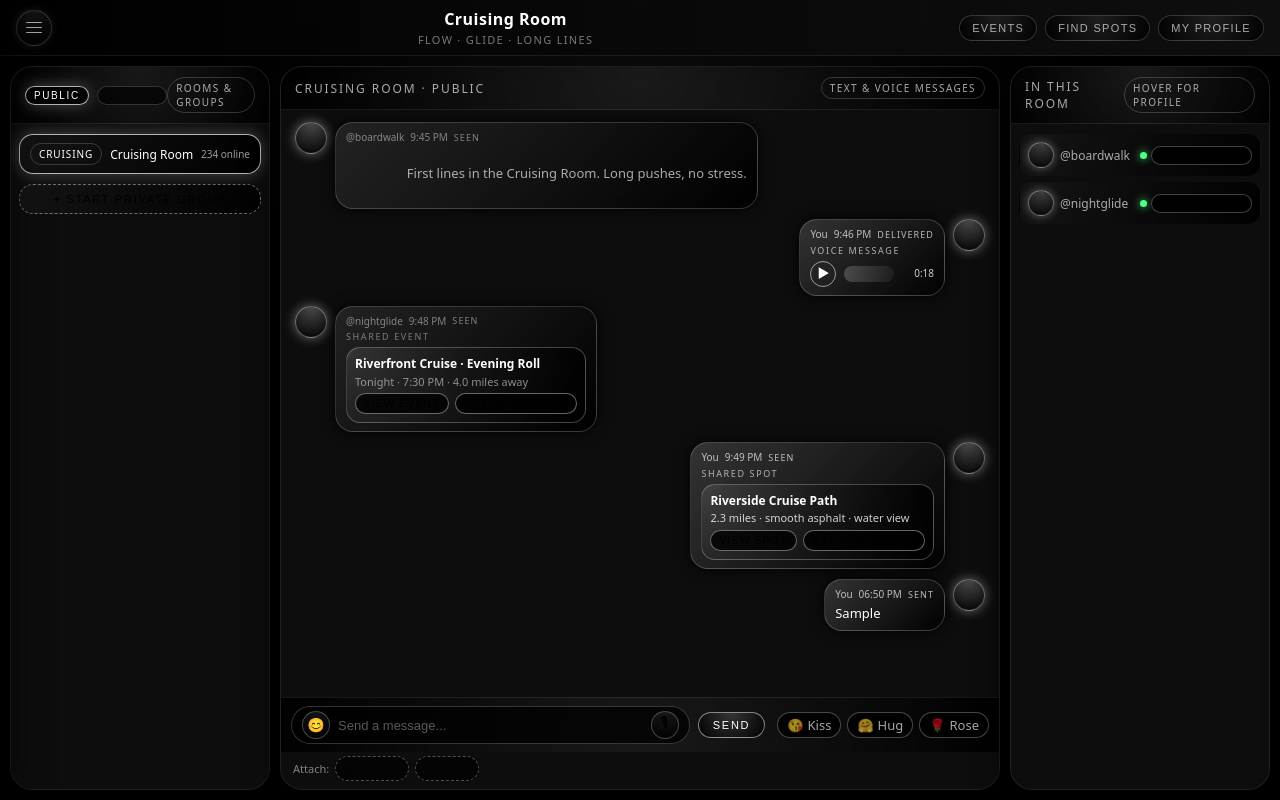
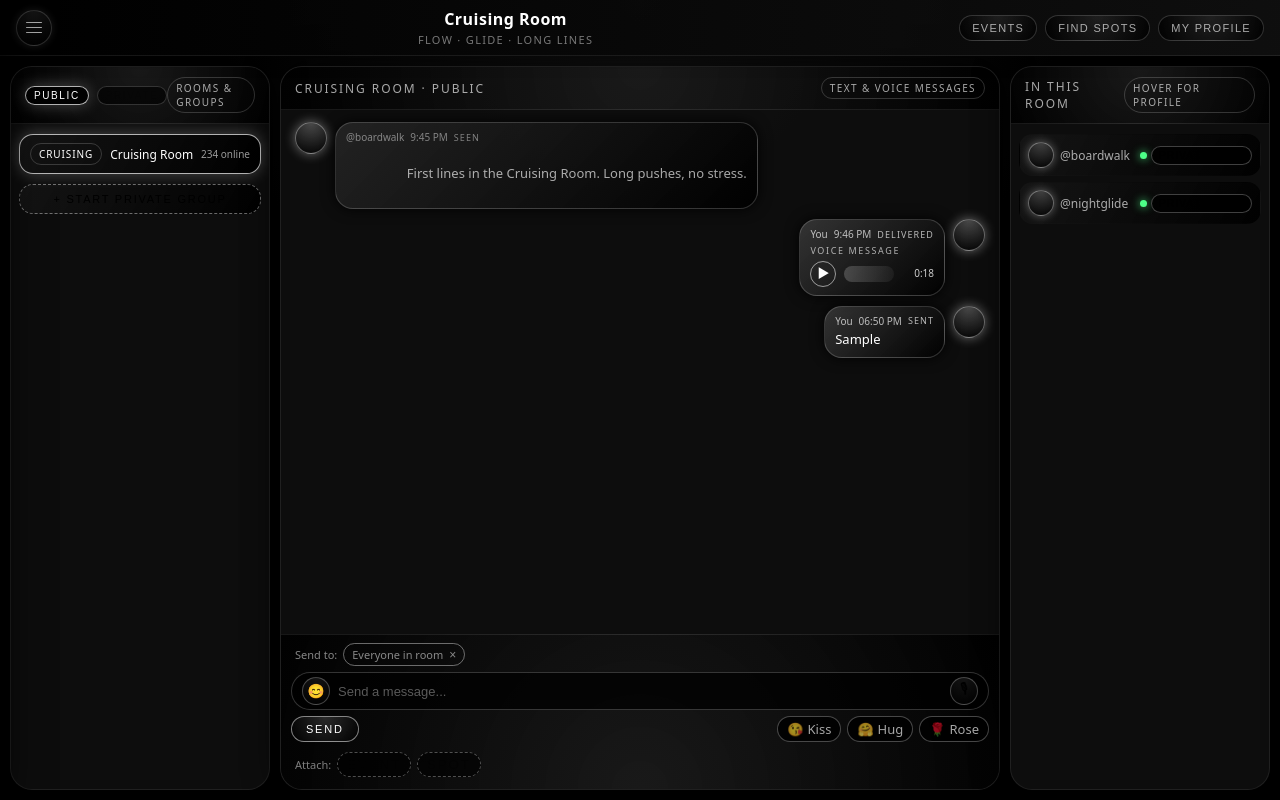
Before and after one commit to boardwalkclay1/RollnConnect, a plain HTML site: page roll_app/room-cruising.html in a window 1280 px wide. Both pictures are taken after typing "Sample" into the empty fields and a click on the button "SEND". Drawn offline with Linux system fonts and the light colour scheme.

Commit message:
Update room-cruising.html

```diff
--- a/roll_app/room-cruising.html
+++ b/roll_app/room-cruising.html
@@ -35,8 +35,8 @@
       background: radial-gradient(circle at top, #151515 0, #000 45%, #000 100%);
       color: var(--accent-soft);
       font-family: system-ui, -apple-system, BlinkMacSystemFont, "SF Pro Text", sans-serif;
-      height: 100vh;
-      overflow: hidden;
+      min-height: 100vh;
+      overflow-y: auto;
     }
 
     a {
@@ -47,7 +47,7 @@
     .app-shell {
       display: flex;
       flex-direction: column;
-      height: 100vh;
+      min-height: 100vh;
     }
 
     /* Top nav */
@@ -61,7 +61,8 @@
       border-bottom: var(--border-subtle);
       box-shadow: 0 0 18px rgba(0,0,0,0.6);
       z-index: 20;
-      position: relative;
+      position: sticky;
+      top: 0;
     }
 
     .hamburger {
@@ -98,13 +99,8 @@
       left: 0;
     }
 
-    .hamburger span::before {
-      top: -5px;
-    }
-
-    .hamburger span::after {
-      top: 5px;
-    }
+    .hamburger span::before { top: -5px; }
+    .hamburger span::after { top: 5px; }
 
     .hamburger:hover {
       box-shadow: var(--shadow-glow);
@@ -187,9 +183,7 @@
       z-index: 40;
     }
 
-    .side-menu.visible {
-      left: 0;
-    }
+    .side-menu.visible { left: 0; }
 
     .side-menu-title {
       font-size: 14px;
@@ -237,6 +231,7 @@
       grid-template-columns: 260px minmax(0, 1.7fr) 260px;
       gap: 10px;
       padding: 10px;
+      min-height: 0;
     }
 
     @media (max-width: 960px) {
@@ -258,6 +253,7 @@
       overflow: hidden;
       display: flex;
       flex-direction: column;
+      min-height: 0;
     }
 
     .panel-header {
@@ -398,6 +394,7 @@
       display: flex;
       flex-direction: column;
       overflow: hidden;
+      min-height: 0;
     }
 
     .chat-messages {
@@ -407,6 +404,7 @@
       display: flex;
       flex-direction: column;
       gap: 10px;
+      min-height: 0;
     }
 
     .msg-row {
@@ -464,9 +462,7 @@
       cursor: pointer;
     }
 
-    .msg-username:hover {
-      text-decoration: underline;
-    }
+    .msg-username:hover { text-decoration: underline; }
 
     .msg-time {
       font-variant-numeric: tabular-nums;
@@ -605,12 +601,38 @@
       border-top: var(--border-subtle);
       background: radial-gradient(circle at bottom, rgba(255,255,255,0.05), rgba(0,0,0,0.95));
       display: flex;
-      align-items: center;
-      gap: 8px;
+      flex-direction: column;
+      gap: 6px;
+    }
+
+    .recipient-row {
+      display: flex;
+      align-items: center;
+      gap: 6px;
+      font-size: 11px;
+      opacity: 0.8;
+      padding: 0 4px;
+    }
+
+    .recipient-pill {
+      border-radius: 999px;
+      border: 1px solid rgba(255,255,255,0.5);
+      padding: 3px 8px;
+      font-size: 11px;
+      display: inline-flex;
+      align-items: center;
+      gap: 6px;
+    }
+
+    .recipient-pill button {
+      border: none;
+      background: transparent;
+      color: var(--accent-soft);
+      cursor: pointer;
+      font-size: 12px;
     }
 
     .chat-input-shell {
-      flex: 1;
       display: flex;
       align-items: center;
       gap: 8px;
@@ -652,6 +674,13 @@
       border-color: rgba(255,255,255,0.7);
     }
 
+    .send-row {
+      display: flex;
+      align-items: center;
+      justify-content: space-between;
+      gap: 6px;
+    }
+
     .send-btn {
       border-radius: 999px;
       padding: 6px 14px;
@@ -673,7 +702,6 @@
       display: flex;
       align-items: center;
       gap: 6px;
-      margin-left: 4px;
     }
 
     .gift-chip {
@@ -695,9 +723,7 @@
       color: var(--accent);
     }
 
-    .gift-chip span {
-      font-size: 13px;
-    }
+    .gift-chip span { font-size: 13px; }
 
     /* Attach bar */
     .attach-bar {
@@ -707,7 +733,7 @@
       font-size: 11px;
       opacity: 0.75;
       margin-top: 4px;
-      padding: 0 12px 8px;
+      padding: 0 4px 4px;
     }
 
     .attach-btn {
@@ -738,9 +764,7 @@
       background: radial-gradient(circle at top, rgba(255,255,255,0.10), rgba(0,0,0,0.96));
     }
 
-    .live-voice-banner.active {
-      display: flex;
-    }
+    .live-voice-banner.active { display: flex; }
 
     .live-voice-left {
       display: flex;
@@ -813,6 +837,7 @@
       background: linear-gradient(120deg, rgba(255,255,255,0.03), rgba(0,0,0,0.95));
       font-size: 12px;
       position: relative;
+      cursor: pointer;
     }
 
     .member-row:hover {
@@ -840,9 +865,7 @@
       cursor: pointer;
     }
 
-    .member-name:hover {
-      text-decoration: underline;
-    }
+    .member-name:hover { text-decoration: underline; }
 
     .member-status-dot {
       width: 7px;
@@ -965,7 +988,7 @@
     /* Emoji dropdown */
     .emoji-dropdown {
       position: absolute;
-      bottom: 50px;
+      bottom: 70px;
       right: 140px;
       width: 220px;
       padding: 8px;
@@ -980,9 +1003,7 @@
       z-index: 25;
     }
 
-    .emoji-dropdown.visible {
-      display: flex;
-    }
+    .emoji-dropdown.visible { display: flex; }
 
     .emoji-item {
       width: 28px;
@@ -1220,56 +1241,17 @@
                 </div>
               </div>
             </div>
-
-            <!-- Example event card in chat -->
-            <div class="msg-row">
-              <div class="avatar hover-profile" data-user-id="user-2"></div>
-              <div class="msg-bubble">
-                <div class="msg-meta">
-                  <span class="msg-username hover-profile" data-user-id="user-2">@nightglide</span>
-                  <span class="msg-time">9:48 PM</span>
-                  <span class="msg-status">Seen</span>
-                </div>
-                <div class="msg-type-label">Shared event</div>
-                <div class="msg-event-card">
-                  <div class="msg-event-title">Riverfront Cruise · Evening Roll</div>
-                  <div class="msg-event-meta">
-                    Tonight · 7:30 PM · 4.0 miles away
-                  </div>
-                  <div class="msg-card-actions">
-                    <button class="msg-card-btn" data-event-id="event-1" data-action="view-event">View event</button>
-                    <button class="msg-card-btn" data-event-id="event-1" data-action="directions-event">Get directions</button>
-                  </div>
-                </div>
-              </div>
-            </div>
-
-            <!-- Example spot card in chat -->
-            <div class="msg-row self">
-              <div class="avatar hover-profile" data-user-id="user-self"></div>
-              <div class="msg-bubble">
-                <div class="msg-meta">
-                  <span class="msg-username hover-profile" data-user-id="user-self">You</span>
-                  <span class="msg-time">9:49 PM</span>
-                  <span class="msg-status">Seen</span>
-                </div>
-                <div class="msg-type-label">Shared spot</div>
-                <div class="msg-spot-card">
-                  <div class="msg-spot-title">Riverside Cruise Path</div>
-                  <div class="msg-spot-meta">
-                    2.3 miles · smooth asphalt · water view
-                  </div>
-                  <div class="msg-card-actions">
-                    <button class="msg-card-btn" data-spot-id="spot-1" data-action="view-spot">View spot</button>
-                    <button class="msg-card-btn" data-spot-id="spot-1" data-action="directions-spot">Get directions</button>
-                  </div>
-                </div>
-              </div>
-            </div>
-          </div>
-
-          <!-- Input -->
+          </div>
+
+          <!-- Input + recipient -->
           <div class="chat-input-bar">
+            <div class="recipient-row">
+              <span>Send to:</span>
+              <span id="recipientLabel" class="recipient-pill">
+                <span id="recipientName">Everyone in room</span>
+                <button id="clearRecipientBtn" title="Clear recipient">×</button>
+              </span>
+            </div>
             <div class="chat-input-shell">
               <button class="input-pill-btn" id="emojiToggleBtn">😊</button>
               <input
@@ -1281,8 +1263,8 @@
               <button class="input-pill-btn" id="voiceRecordBtn">🎙</button>
             </div>
 
+            <div class="send-row">
               <button class="send-btn" id="sendMessageBtn">Send</button>
-
               <div class="gift-bar">
                 <div class="gift-chip" data-gift="kiss">
                   <span>😘</span><span>Kiss</span>
@@ -1301,6 +1283,7 @@
               <span>Attach:</span>
               <button class="attach-btn" id="attachEventBtn">Event</button>
               <button class="attach-btn" id="attachSpotBtn">Spot</button>
+            </div>
           </div>
         </div>
 
@@ -1329,7 +1312,7 @@
         </div>
         <div class="sidebar-right-body">
           <div class="member-list" id="memberList">
-            <div class="member-row">
+            <div class="member-row" data-user-id="user-1">
               <div class="member-main">
                 <div class="member-avatar hover-profile" data-user-id="user-1"></div>
                 <span class="member-name hover-profile" data-user-id="user-1">@boardwalk</span>
@@ -1342,7 +1325,7 @@
               </div>
             </div>
 
-            <div class="member-row">
+            <div class="member-row" data-user-id="user-2">
               <div class="member-main">
                 <div class="member-avatar hover-profile" data-user-id="user-2"></div>
                 <span class="member-name hover-profile" data-user-id="user-2">@nightglide</span>
@@ -1553,6 +1536,33 @@
       });
     });
 
+    // Recipient selection (for messages, emojis, gifts)
+    let activeRecipientId = null;
+    const recipientNameEl = document.getElementById("recipientName");
+    const clearRecipientBtn = document.getElementById("clearRecipientBtn");
+
+    function setRecipient(userId) {
+      activeRecipientId = userId;
+      const user = mockUsers[userId];
+      if (user) {
+        recipientNameEl.textContent = `@${user.username.replace(/^@/, "")}`;
+      }
+    }
+
+    function clearRecipient() {
+      activeRecipientId = null;
+      recipientNameEl.textContent = "Everyone in room";
+    }
+
+    clearRecipientBtn.addEventListener("click", clearRecipient);
+
+    document.querySelectorAll(".member-row").forEach(row => {
+      row.addEventListener("click", () => {
+        const userId = row.getAttribute("data-user-id");
+        setRecipient(userId);
+      });
+    });
+
     // Room switching, public/private filter & live voice
     const roomList = document.getElementById("roomList");
     const currentRoomName = document.getElementById("currentRoomName");
@@ -1654,13 +1664,13 @@
     const emojiToggleBtn = document.getElementById("emojiToggleBtn");
     const emojiDropdown = document.getElementById("emojiDropdown");
 
-    function appendTextMessage(content, isSelf = true) {
+    function appendTextMessage(content, isSelf = true, recipientId = null) {
       const row = document.createElement("div");
       row.className = "msg-row" + (isSelf ? " self" : "");
 
       const avatar = document.createElement("div");
       avatar.className = "avatar hover-profile";
-      avatar.dataset.userId = isSelf ? "user-self" : "user-1";
+      avatar.dataset.userId = isSelf ? "user-self" : (recipientId || "user-1");
 
       const bubble = document.createElement("div");
       bubble.className = "msg-bubble";
@@ -1670,8 +1680,8 @@
 
       const username = document.createElement("span");
       username.className = "msg-username hover-profile";
-      username.dataset.userId = isSelf ? "user-self" : "user-1";
-      username.textContent = isSelf ? "You" : "@boardwalk";
+      username.dataset.userId = isSelf ? "user-self" : (recipientId || "user-1");
+      username.textContent = isSelf ? "You" : (mockUsers[recipientId]?.username || "@boardwalk");
 
       const time = document.createElement("span");
       time.className = "msg-time";
@@ -1689,6 +1699,14 @@
       contentDiv.className = "msg-content";
       contentDiv.textContent = content;
 
+      // If this is targeted to a specific user, add a small label
+      if (recipientId) {
+        const targetLabel = document.createElement("div");
+        targetLabel.className = "msg-type-label";
+        targetLabel.textContent = "To " + mockUsers[recipientId].username;
+        bubble.appendChild(targetLabel);
+      }
+
       bubble.appendChild(meta);
       bubble.appendChild(contentDiv);
 
@@ -1704,8 +1722,8 @@
     sendMessageBtn.addEventListener("click", () => {
       const text = chatInput.value.trim();
       if (!text) return;
-      appendTextMessage(text, true);
-      // TODO: send to backend
+      appendTextMessage(text, true, activeRecipientId || null);
+      // TODO: send to backend with recipientId
       chatInput.value = "";
     });
 
@@ -1722,8 +1740,12 @@
 
     emojiDropdown.querySelectorAll(".emoji-item").forEach((item) => {
       item.addEventListener("click", () => {
-        chatInput.value += item.textContent;
-        chatInput.focus();
+        if (!activeRecipientId) {
+          alert("Select a user from the right sidebar to send this emoji to.");
+          return;
+        }
+        appendTextMessage(item.textContent, true, activeRecipientId);
+        // TODO: send emoji message with recipientId
       });
     });
 
@@ -1733,17 +1755,21 @@
       }
     });
 
-    // Gifts
+    // Gifts – require a selected recipient
     document.querySelectorAll(".gift-chip").forEach((chip) => {
       chip.addEventListener("click", () => {
+        if (!activeRecipientId) {
+          alert("Select a user from the right sidebar to send a gift to.");
+          return;
+        }
         const giftType = chip.dataset.gift;
         let label = "";
         let emoji = "";
         if (giftType === "kiss") { label = "sent you a kiss"; emoji = "😘"; }
         if (giftType === "hug") { label = "sent you a hug"; emoji = "🤗"; }
         if (giftType === "rose") { label = "sent you a rose"; emoji = "🌹"; }
-        appendTextMessage(`${emoji} You ${label}.`, true);
-        // TODO: send structured gift message to backend
+        appendTextMessage(`${emoji} You ${label}.`, true, activeRecipientId);
+        // TODO: send structured gift message to backend with recipientId
       });
     });
 
```
Lines whose indentation alone changed are shown as unchanged.
